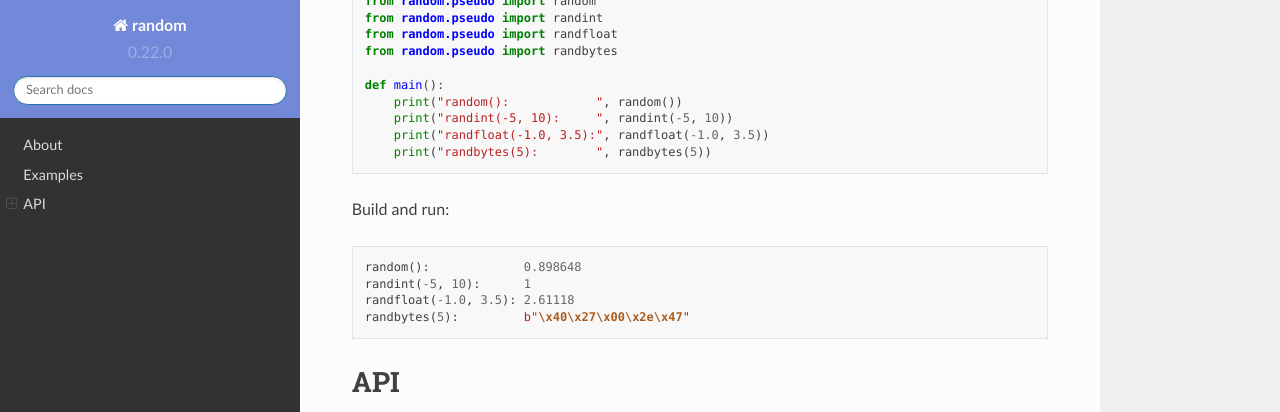
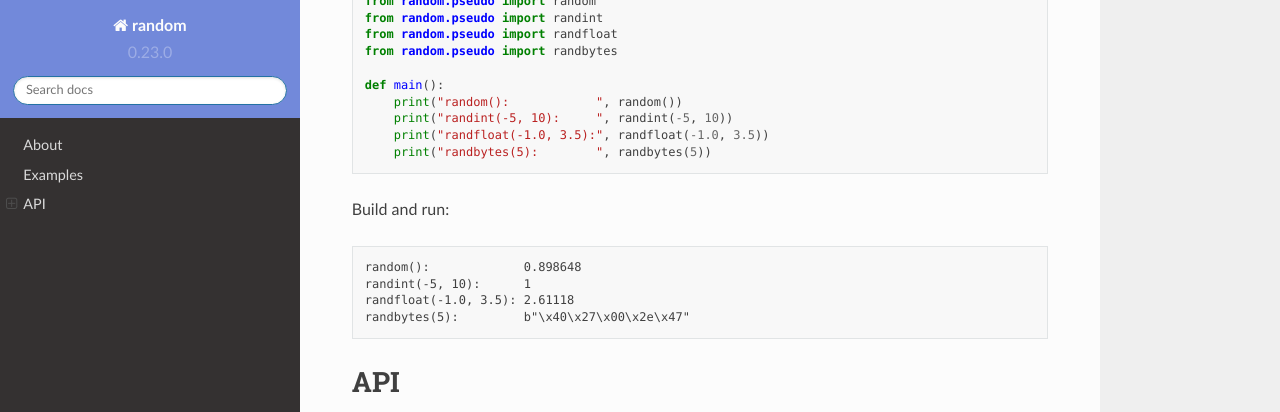
Before and after one commit to mys-lang/package-random, a Sphinx documentation site: the page built from doc/index.rst, in a window 1280 px wide and 900 px high, scrolled down 433 px. Shown: the top 412 px of the window. Built offline with Sphinx 7.4.7 and the Read the Docs theme 2.0.0, drawn with Linux system fonts in a browser that asks for light colours.

Commit message:
Documentation.

```diff
--- a/doc/index.rst
+++ b/doc/index.rst
@@ -27,7 +27,7 @@
 
 Build and run:
 
-.. code-block::
+.. code-block:: text
 
    random():             0.898648
    randint(-5, 10):      1
--- a/package.toml
+++ b/package.toml
@@ -1,5 +1,5 @@
 [package]
 name = "random"
-version = "0.22.0"
+version = "0.23.0"
 authors = ["Erik Moqvist <erik.moqvist@gmail.com>"]
 description = "Random numbers."
```
